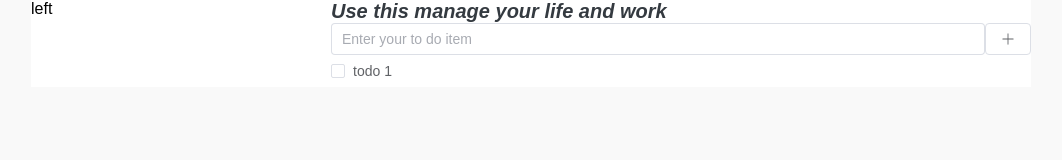
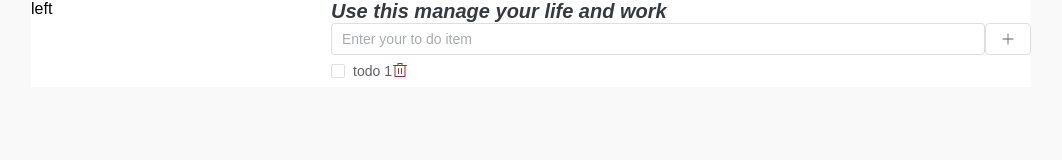
Before and after one commit to zhangMiaoLearning/vue-demo, a Vue app: page / in a window 1280 px wide. Shown: the top 160 px of the page, without its empty margins (109-1171 px from the left). Built offline with nearby package versions, Linux system fonts and the light colour scheme.

Commit message:
feat:delete item

```diff
--- a/src/App.vue
+++ b/src/App.vue
@@ -2,8 +2,8 @@
   <div class="justify content">
     <Left />
     <div class="right">
-      <ListHeader @addTodoItem="addItem" />
-      <TodoList :todoList="todoList" />
+      <ListHeader @addTodoItem="addItem"/>
+      <TodoList :todoList="todoList" @deleteItem="deleteItem" />
     </div>
   </div>
 </template>
@@ -12,14 +12,21 @@
 import ListHeader from './components/ListHeader.vue'
 import Left from './components/Left.vue'
 import TodoList from './components/TodoList.vue'
+import { ref } from 'vue'
 const todoList = ref([
   { id: 1, name: 'todo 1', status: true },
   { id: 2, name: 'todo 2', status: false }
 ])
+const addItem = (newItem: string) => {
+  const length = todoList.value.length
+  if (newItem.trim()) {
+    todoList.value.push({ id: length + 1, name: newItem, status: true })
+  }
+}
 
-const addItem = (newItem:string) => {
-  const length = todoList.value.length
-  todoList.value.push({id:length + 1,name:newItem,status:true})
+const deleteItem = (id: number) => {
+  console.log(id)
+  todoList.value = todoList.value.filter((item) => item.id != id)
 }
 </script>
 
--- a/src/components.d.ts
+++ b/src/components.d.ts
@@ -12,6 +12,7 @@ declare module '@vue/runtime-core' {
     ElButton: typeof import('element-plus/es')['ElButton']
     ElCheckbox: typeof import('element-plus/es')['ElCheckbox']
     ElCheckboxGroup: typeof import('element-plus/es')['ElCheckboxGroup']
+    ElIcon: typeof import('element-plus/es')['ElIcon']
     ElInput: typeof import('element-plus/es')['ElInput']
     Item: typeof import('./components/Item.vue')['default']
     Left: typeof import('./components/Left.vue')['default']
--- a/src/components/TodoList.vue
+++ b/src/components/TodoList.vue
@@ -1,14 +1,18 @@
 <template>
   <div>
     <el-checkbox-group v-model="checkList">
-      <div v-for="item in todoList">
-        <el-checkbox v-show="item.status" :key="item.id" :label="item.name" />
+      <div v-for="item in props.todoList">
+        <div  v-show="item.status">
+          <el-checkbox :key="item.id" :label="item.name" />
+          <Delete class="delete-icon" @click="$emit('deleteItem',item.id)"/>
+        </div>
       </div>
     </el-checkbox-group>
   </div>
 </template>
 <script setup lang="ts">
 import { ref } from 'vue'
+import { Delete } from '@element-plus/icons-vue'
 const checkList = ref([])
 const props = defineProps<{
   todoList: { id: number; name: string; status: boolean }[]
@@ -18,4 +22,9 @@ const props = defineProps<{
 .el-checkbox__input.is-checked + .el-checkbox__label {
   color: var(--el-checkbox-text-color);
 }
+.delete-icon {
+  height: 16px;
+  width: 16px;
+  color: brown;
+}
 </style>
```
